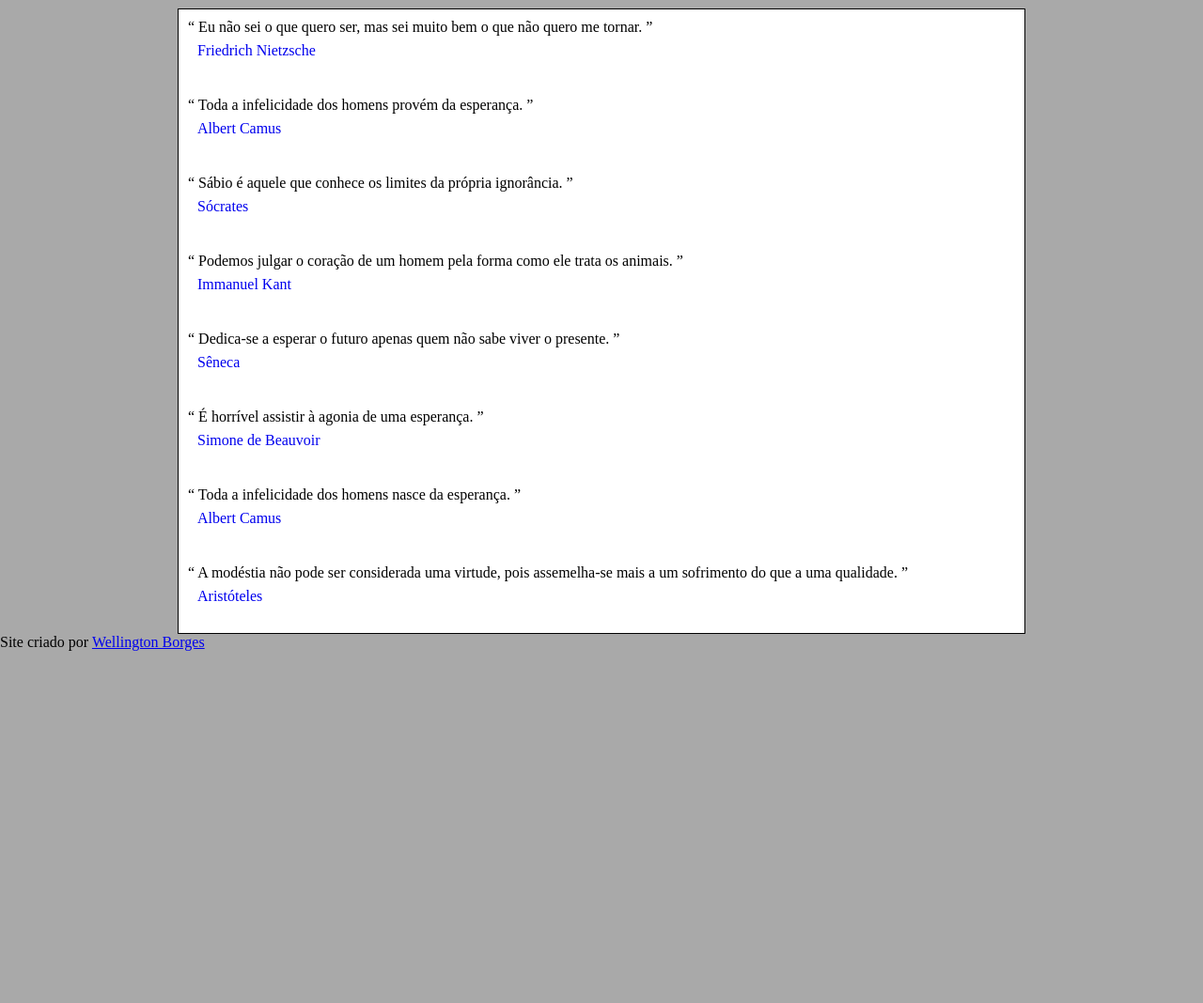
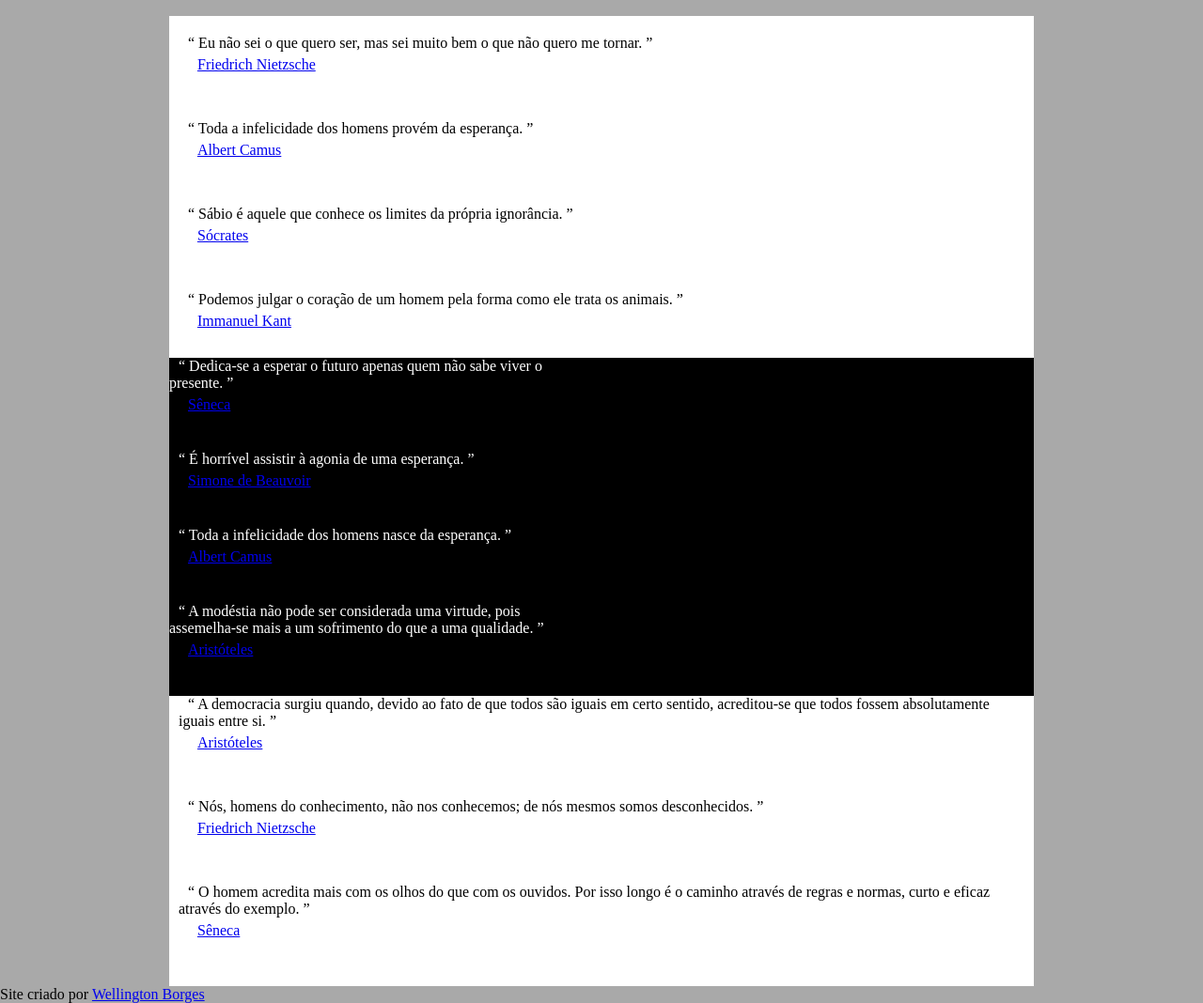
Before and after one commit to wellingtonpisciteli/projeto-filosofia, a plain HTML site: page index.html in a window 1280 px wide. Shown: the part 150-1218 px from the top of the page at 94% size. Before the commit the page ends 843 px from the top, so only its background shows below. Drawn offline with Linux system fonts and the light colour scheme.

Commit message:
alterações

```diff
--- a/index.html
+++ b/index.html
@@ -13,7 +13,7 @@
     </header>
 
     <main>
-        <section>
+        <section class="normal">
             <p>
                 <q>
                     Eu não sei o que quero ser, mas sei muito bem o que não quero me tornar.
@@ -22,39 +22,44 @@
             <a href="https://www.pensador.com/autor/friedrich_nietzsche/" target="_blank">Friedrich Nietzsche</a>
         </section>
 
-        <section>
+        <section class="normal">
             <p>
                 <q>
                     Toda a infelicidade dos homens provém da esperança.
                 </q>
             </p>
+
             <a href="https://www.pensador.com/autor/albert_camus/" target="_blank">Albert Camus</a>
         </section>
 
-        <section>
+        <section class="normal">
             <p>
                 <q>
                     Sábio é aquele que conhece os limites da própria ignorância.
                 </q>
             </p>
+
              <a href="https://www.pensador.com/autor/socrates/" target="_blank">Sócrates</a>
         </section>
 
-        <section>
+        <section class="normal">
             <p>
                 <q>
                     Podemos julgar o coração de um homem pela forma como ele trata os animais.
                 </q>
             </p>
+
             <a href="https://www.pensador.com/autor/immanuel_kant/" target="_blank">Immanuel Kant</a>
         </section>
-
+        <div class="fundo">
+            <div class="imagem">
                 <section>
                     <p>
                         <q>
                             Dedica-se a esperar o futuro apenas quem não sabe viver o presente.
                         </q>
                     </p>
+
                     <a href="https://www.pensador.com/autor/seneca/" target="_blank">Sêneca</a>
                 </section>
 
@@ -64,6 +69,7 @@
                             É horrível assistir à agonia de uma esperança.
                         </q>
                     </p>
+
                     <a href="https://www.pensador.com/autor/simone_de_beauvoir/" target="_blank">Simone de Beauvoir</a>
                 </section>
 
@@ -73,6 +79,7 @@
                             Toda a infelicidade dos homens nasce da esperança.
                         </q>
                     </p>
+
                     <a href="https://www.pensador.com/autor/albert_camus/" target="_blank">Albert Camus</a>
                 </section>
 
@@ -82,10 +89,43 @@
                             A modéstia não pode ser considerada uma virtude, pois assemelha-se mais a um sofrimento do que a uma qualidade.
                         </q>
                     </p>
+
                     <a href="https://www.pensador.com/autor/aristoteles/" target="_blank">Aristóteles</a>
                 </section>
+            </div>
+        </div>
 
+        <section class="normal">
+            <p>
+                <q>
+                    A democracia surgiu quando, devido ao fato de que todos são iguais em certo sentido, acreditou-se que todos fossem absolutamente iguais entre si.
+                </q>
+            </p>
+
+            <a href="https://www.pensador.com/autor/aristoteles/" target="_blank"> Aristóteles</a>
+        </section>
+
+        <section class="normal">
+            <p>
+                <q>
+                    Nós, homens do conhecimento, não nos conhecemos; de nós mesmos somos desconhecidos.
+                </q>
+            </p>
+
+            <a href="https://www.pensador.com/autor/friedrich_nietzsche/">Friedrich Nietzsche</a>
+        </section>
+
+        <section class="normal">
+            <p>
+                <q>
+                    O homem acredita mais com os olhos do que com os ouvidos. Por isso longo é o caminho através de regras e normas, curto e eficaz através do exemplo.
+                </q>
+            </p>
+
+            <a href="https://www.pensador.com/autor/seneca/" target="_blank"> Sêneca</a>
+        </section>
     </main>
+
     <footer>
         <p>Site criado por <a href="https://github.com/wellingtonpisciteli" target="_blank">Wellington Borges</a></p>
     </footer>
--- a/style.css
+++ b/style.css
@@ -15,29 +15,56 @@ main {
     margin: auto;
     max-width: 900px;
     min-width: 300px;
-    border: 1px solid black;
+    margin-top: 20px;
+    padding: 10px;
 }
 
 header {
     background-color: black;
-    border: 1px solid black;
-    padding: 50px;
-    margin-bottom: 20px;
+}
+
+header h1 {
+    padding-top: 50px;
+    padding-bottom: 50px;
+    font-variant: small-caps;
+    font-size: 2.5em;
     text-align: center;
     color: white;
 }
 
-section {
-    padding-bottom: 30px;
-    padding: 10px;
-    margin-bottom: 20px;
+.normal {
+    background-color: white;
+    padding-bottom: 40px;
+    text-indent: 10px;
+    margin-top: 10px;
 }
 
-section p {
-    margin-bottom: 7px;
+.normal a {
+    padding-left: 10px;
+    display: inline-block;
+    margin-top: 5px;
 }
 
-section a {
-    text-decoration: none;
-    margin-left: 10px;
+.fundo {
+    background-color: black;
+    margin: -10px;
 }
+
+.imagem {
+    max-width: 400px;
+}
+
+.imagem section {
+    padding-bottom: 40px;
+}
+
+.imagem p {
+    color: white;
+    text-indent: 10px;
+}
+
+.imagem a {
+    padding-left: 20px;
+    display: inline-block;
+    margin-top: 5px;
+}
```
Lines whose indentation alone changed are shown as unchanged.
